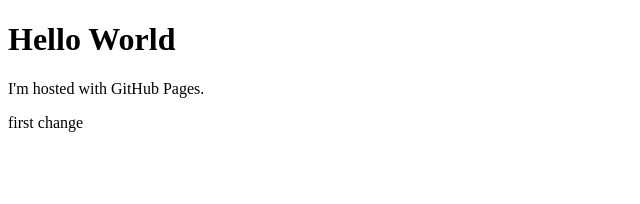
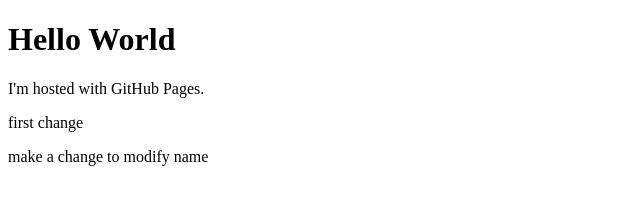
Before and after one commit to ClaudioGubitta/ClaudioGubitta.github.io, a plain HTML site: page index.html in a window 1280 px wide. Shown: the whole page, without its empty margins (0-640 px from the left). Drawn offline with Linux system fonts and the light colour scheme.

Commit message:
make a second change

```diff
--- a/index.html
+++ b/index.html
@@ -4,5 +4,6 @@
 <h1>Hello World</h1>
 <p>I'm hosted with GitHub Pages.</p>
 <p> first change </p>
+<p> make a change to modify name </p>
 </body>
 </html>
```
